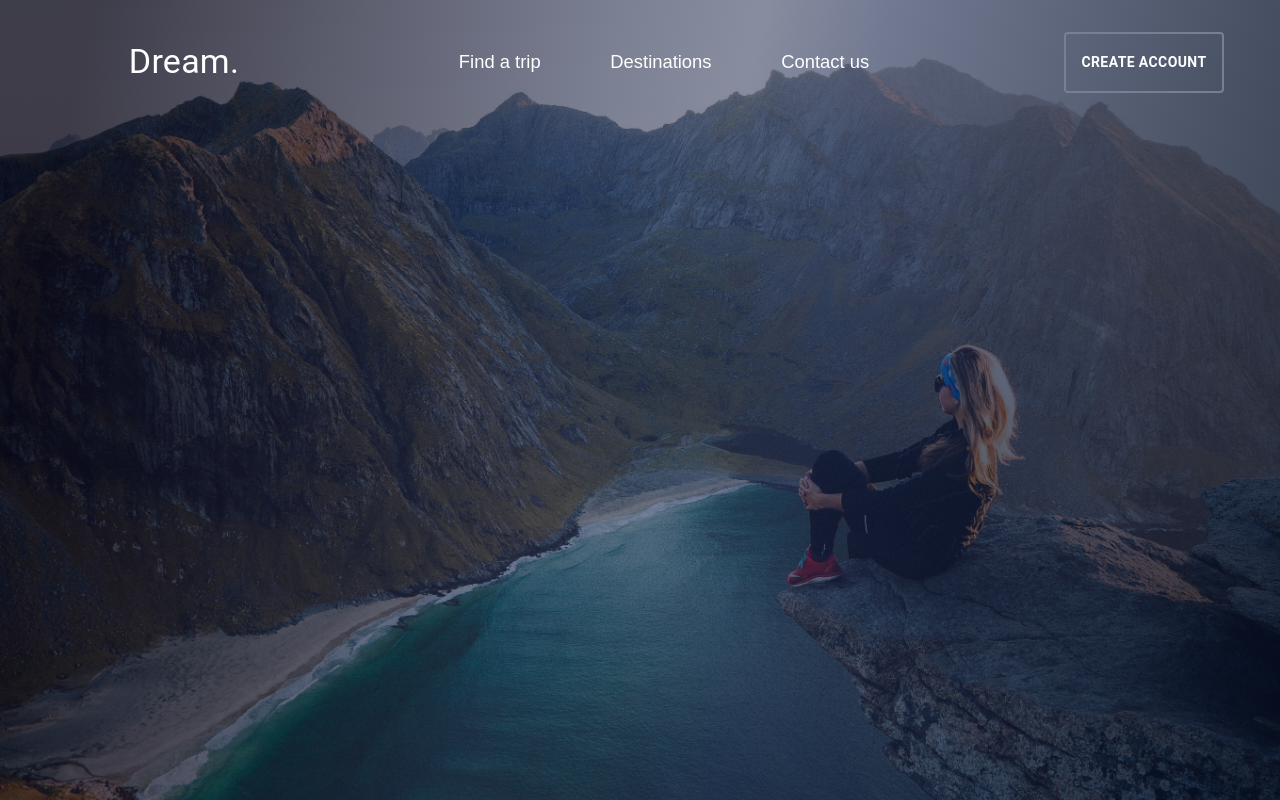
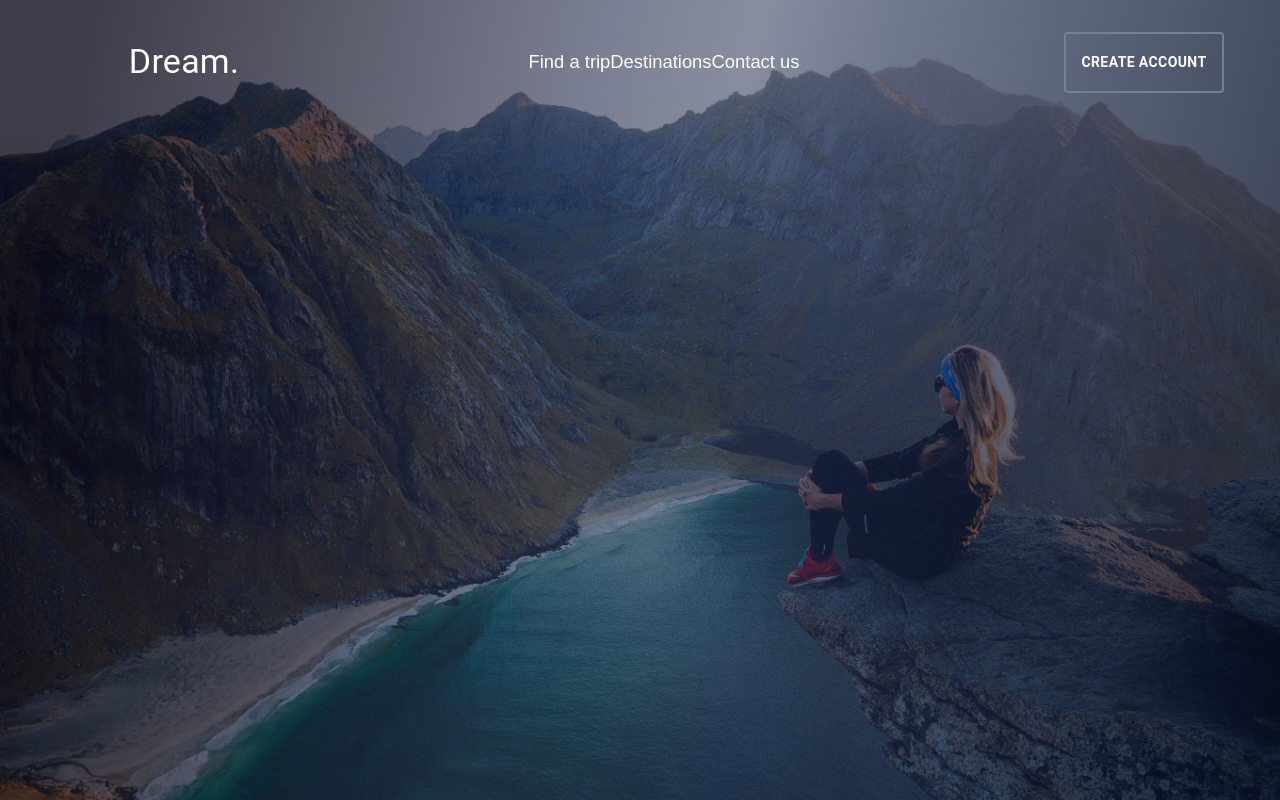
Before and after one commit to jallenmanaloto/Travel-Agency, a React (Create React App) app: page / in a window 1280 px wide. Shown: the top 800 px of the page. Built offline with nearby package versions, Linux system fonts and the light colour scheme; the HTML template or start-up script is replaced by a standard one.

Commit message:
Fixed layout for link navigations

```diff
--- a/src/App.css
+++ b/src/App.css
@@ -36,9 +36,9 @@
 
 .links {
   display: flex;
-  width: 75%;
+  justify-content: center;
+  width: 100%;
   align-items: center;
-  justify-content: space-around;
   padding-top: 18px;
   padding-bottom: 18px;
   z-index: 2;
```
